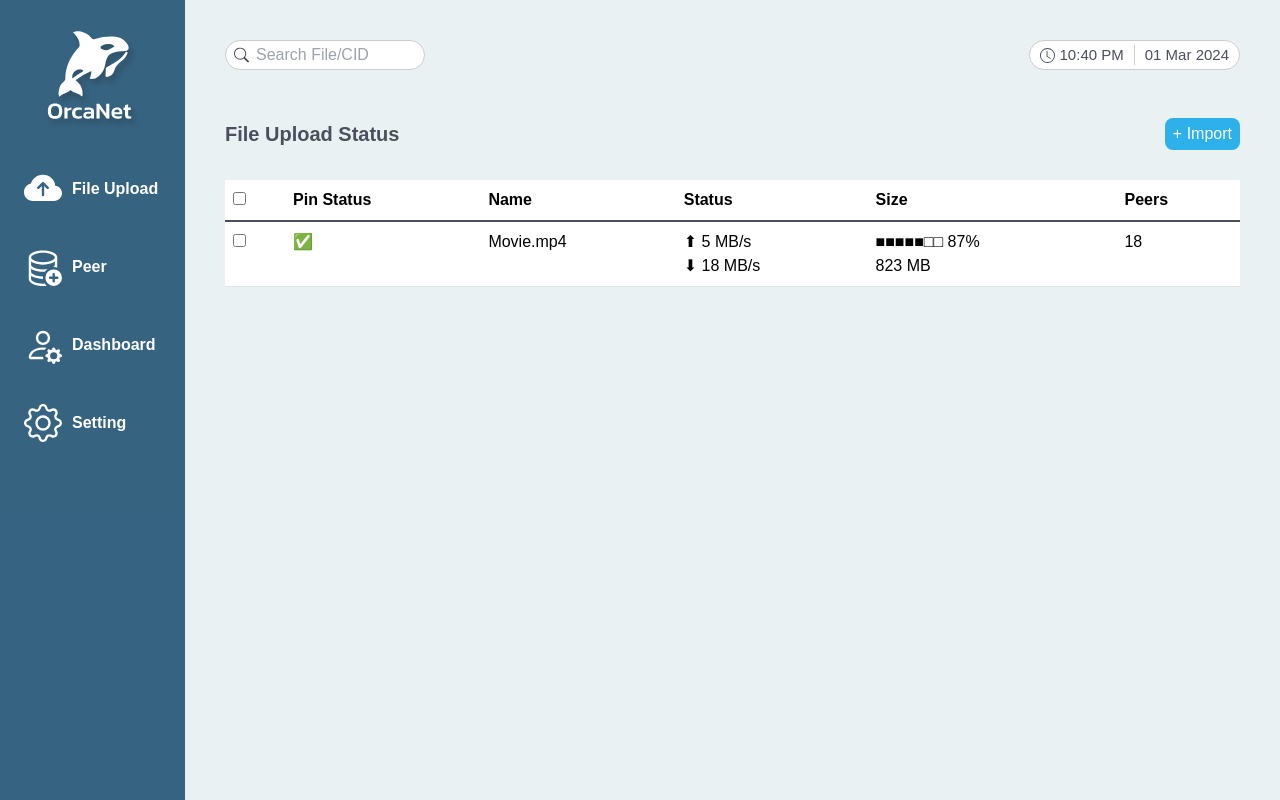
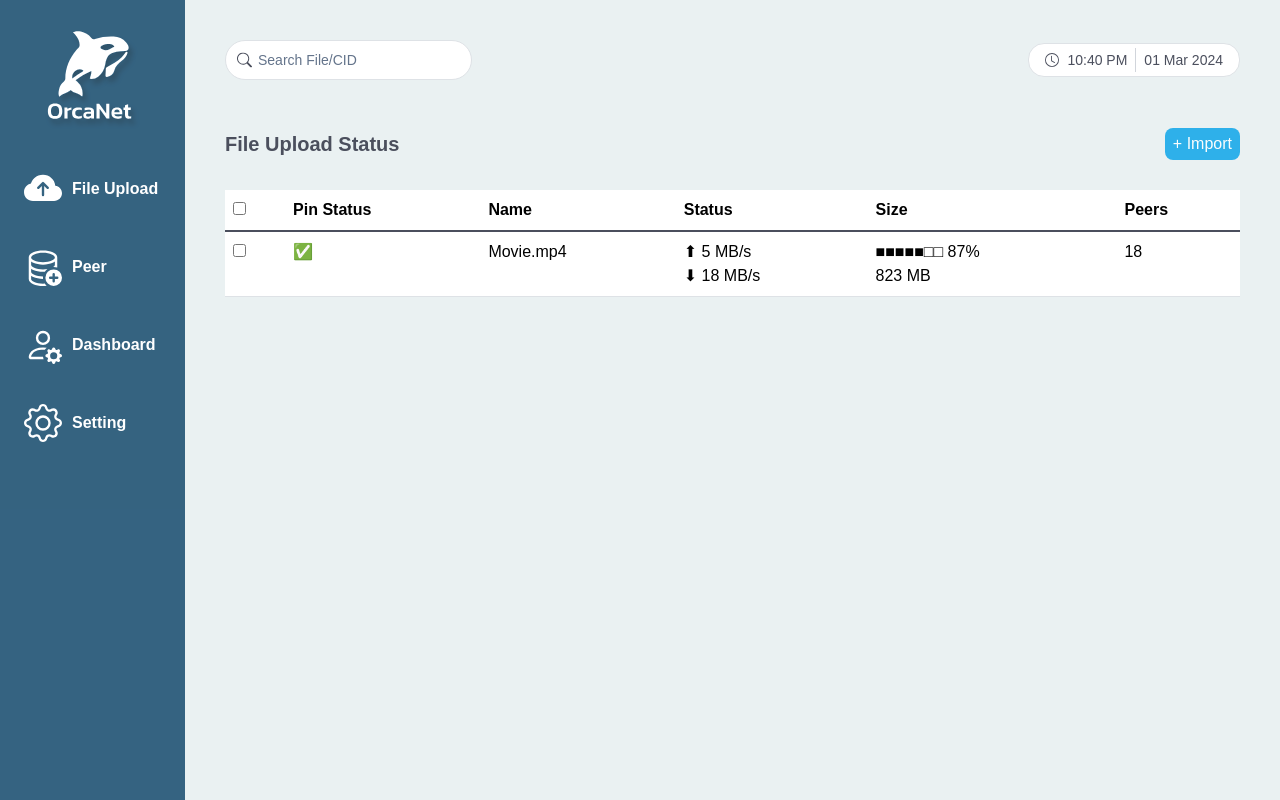
Before and after one commit to sbu-416-24sp/orcanet-desktop-deprecated, a React (Vite) app in the folder frontend/: page / in a window 1280 px wide. Built offline with nearby package versions, Linux system fonts and the light colour scheme; the HTML template or start-up script is replaced by a standard one.

Commit message:
Convert Header Components to tailwind css format and comment SCSS files of Header Components

```diff
--- a/frontend/src/components/Header/Header.tsx
+++ b/frontend/src/components/Header/Header.tsx
@@ -3,7 +3,7 @@
 
 export default function Header() {
   return (
-    <div className="header">
+    <div className="flex justify-between items-center mb-12">
       <SearchBar />
       <TimeBar />
     </div>
--- a/frontend/src/components/Header/SearchBar.tsx
+++ b/frontend/src/components/Header/SearchBar.tsx
@@ -1,14 +1,18 @@
 import { Search } from "react-bootstrap-icons";
+import { Input } from "@/components/ui/input";
 
 const SearchBar = () => {
   return (
-    <div className="searchBar">
-      <Search size={15} className="search-icon" />
+    <div className="relative w-fit-content">
+      <Search
+        size={15}
+        className="absolute top-1/2 transform -translate-y-1/2 left-3 cursor-pointer"
+      />
 
-      <input
+      <Input
         type="text"
         placeholder="Search File/CID"
-        className="search-input"
+        className="focus:outline-none px-8 rounded-3xl"
       />
     </div>
   );
--- a/frontend/src/components/Header/TimeBar.tsx
+++ b/frontend/src/components/Header/TimeBar.tsx
@@ -27,14 +27,14 @@
   const day: string = d.replace(",", "");
 
   return (
-    <div className="time-bar">
-      <div className="time">
+    <div className="flex items-center bg-white border border-gray-300 rounded-2xl px-3 py-1 text-sm">
+      <div className="flex items-center">
         <Clock />
-        <span className="time-text">{formattedTime}</span>
+        <span className="ml-2">{formattedTime}</span>
       </div>
-      <span className="separator"></span>
-      <div className="date">
-        <span className="date-text">
+      <span className="mx-2 h-6 border-l border-gray-300"></span>
+      <div>
+        <span>
           {day} {m} {y}
         </span>
       </div>
--- /dev/null
+++ b/frontend/src/components/ui/input.tsx
@@ -0,0 +1,25 @@
+import * as React from "react";
+
+import { cn } from "@/lib/utils";
+
+export interface InputProps
+  extends React.InputHTMLAttributes<HTMLInputElement> {}
+
+const Input = React.forwardRef<HTMLInputElement, InputProps>(
+  ({ className, type, ...props }, ref) => {
+    return (
+      <input
+        type={type}
+        className={cn(
+          "flex h-10 w-full rounded-md border border-input bg-background px-3 py-2 text-sm ring-offset-background file:border-0 file:bg-transparent file:text-sm file:font-medium placeholder:text-muted-foreground focus-visible:outline-none focus-visible:ring-2 focus-visible:ring-ring focus-visible:ring-offset-2 disabled:cursor-not-allowed disabled:opacity-50",
+          className
+        )}
+        ref={ref}
+        {...props}
+      />
+    );
+  }
+);
+Input.displayName = "Input";
+
+export { Input };
--- a/frontend/src/stylesheets/App.scss
+++ b/frontend/src/stylesheets/App.scss
@@ -9,10 +9,12 @@
 @import "PageFileUpload";
 @import "PagePeer";
 @import "PageSetting";
+
 // Components import
-@import "searchBar";
-@import "timeBar";
-@import "header";
+
+// @import "searchBar";
+// @import "timeBar";
+// @import "header";
 // Tailwind import
 
 @mixin fullscreen {
--- a/frontend/src/stylesheets/_header.scss
+++ b/frontend/src/stylesheets/_header.scss
@@ -1,6 +1,6 @@
-@use "helper";
+// @use "helper";
 
-.header {
-  @include helper.spaceBetween(row);
-  margin-bottom: 3em;
-}
+// .header {
+//   @include helper.spaceBetween(row);
+//   margin-bottom: 3em;
+// }
--- a/frontend/src/stylesheets/_searchBar.scss
+++ b/frontend/src/stylesheets/_searchBar.scss
@@ -1,24 +1,24 @@
-.searchBar {
-  position: relative;
-  width: fit-content;
+// .searchBar {
+//   position: relative;
+//   width: fit-content;
 
-  .search-icon {
-    position: absolute;
-    top: 50%;
-    transform: translateY(-50%);
-    left: 9px;
-    cursor: pointer;
-  }
+//   .search-icon {
+//     position: absolute;
+//     top: 50%;
+//     transform: translateY(-50%);
+//     left: 9px;
+//     cursor: pointer;
+//   }
 
-  .search-input {
-    padding-left: 30px;
-    border-radius: 20px;
-    border: 1px solid #ccc;
-    height: 30px;
-    width: 200px;
-  }
+//   .search-input {
+//     padding-left: 30px;
+//     border-radius: 20px;
+//     border: 1px solid #ccc;
+//     height: 30px;
+//     width: 200px;
+//   }
 
-  .search-input:focus {
-    outline: none;
-  }
-}
+//   .search-input:focus {
+//     outline: none;
+//   }
+// }
--- a/frontend/src/stylesheets/_timeBar.scss
+++ b/frontend/src/stylesheets/_timeBar.scss
@@ -1,26 +1,26 @@
-@use "_helper";
+// @use "_helper";
 
-.time-bar {
-  @include helper.centerVertical;
-  background-color: white;
-  border: 1px solid #ccc;
-  border-radius: 20px;
-  padding: 1px 10px;
-  font-size: 15px;
+// .time-bar {
+//   @include helper.centerVertical;
+//   background-color: white;
+//   border: 1px solid #ccc;
+//   border-radius: 20px;
+//   padding: 1px 10px;
+//   font-size: 15px;
 
-  .separator {
-    margin: 0 10px;
-    height: 80%;
-    border-left: 1px solid #ccc;
-  }
+//   .separator {
+//     margin: 0 10px;
+//     height: 80%;
+//     border-left: 1px solid #ccc;
+//   }
 
-}
+// }
 
-.time-bar .time {
-  @include helper.centerVertical;
-  flex-wrap: nowrap;
+// .time-bar .time {
+//   @include helper.centerVertical;
+//   flex-wrap: nowrap;
 
-  .time-text {
-    margin-left: 5px;
-  }
-}
+//   .time-text {
+//     margin-left: 5px;
+//   }
+// }
```
